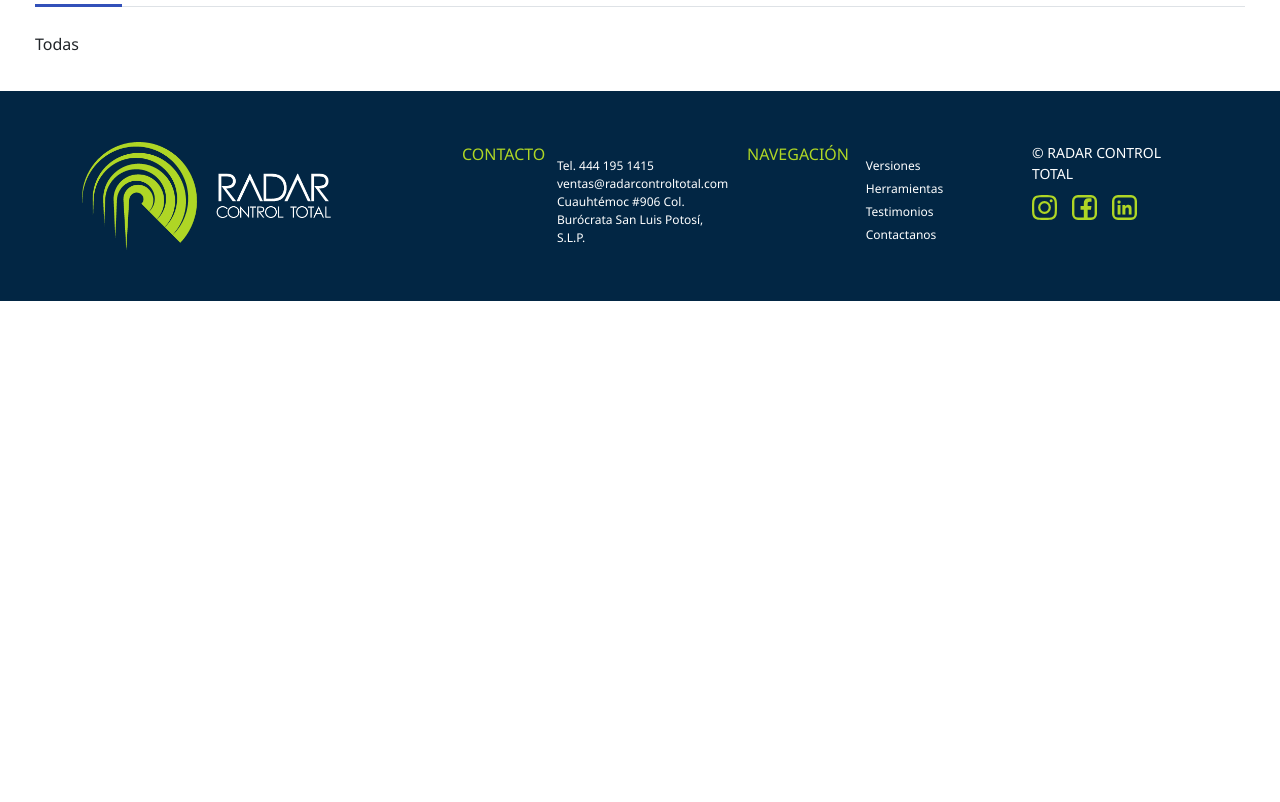
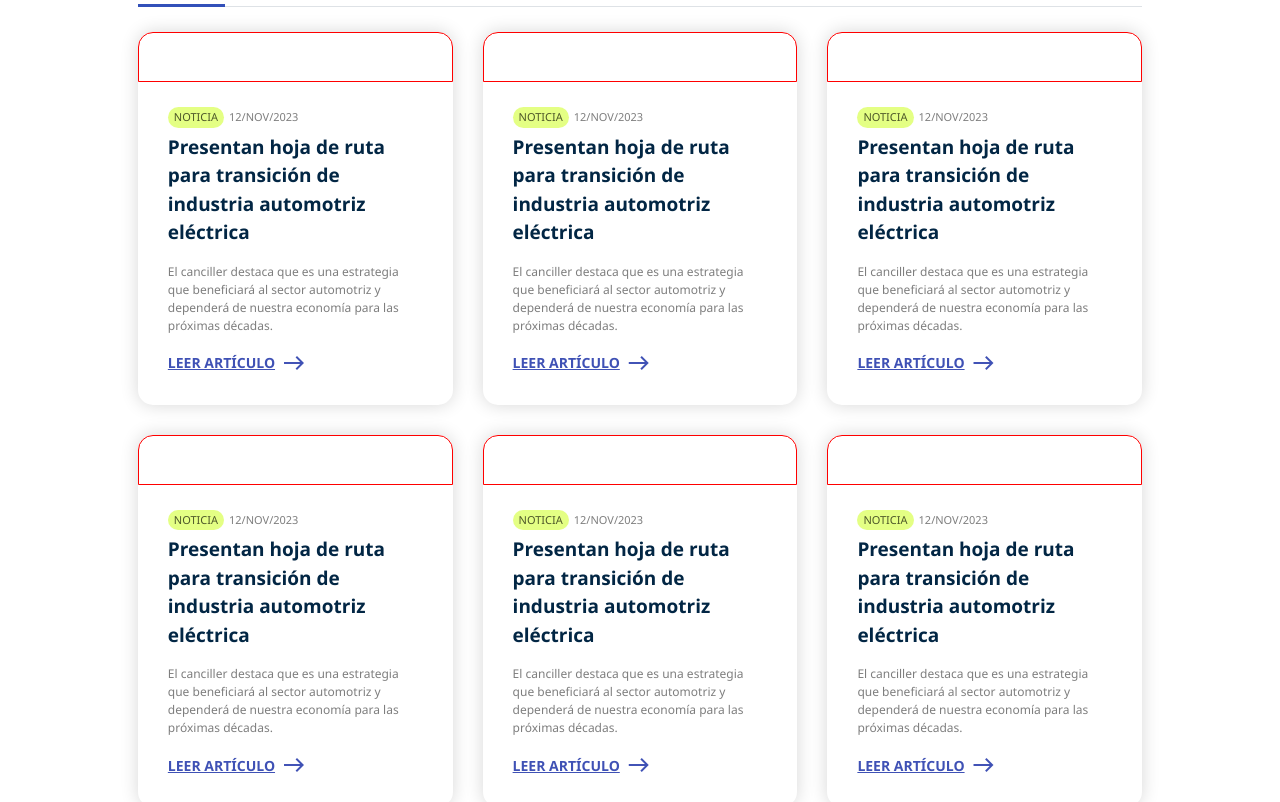
Before and after one commit to SmearyQuill/my-first-static-web-app, an Angular app: page /blog in a window 1280 px wide. Shown: the part 660-1462 px from the top of the page. Before the commit the page ends 961 px from the top, so only its background shows below. Built offline with nearby package versions, Linux system fonts and the light colour scheme.

Commit message:
Diseño de tarjeta de post y grid.

```diff
--- a/package.json
+++ b/package.json
@@ -33,6 +33,7 @@
     "express": "^4.15.2",
     "jquery": "^3.6.0",
     "localstorage-polyfill": "^1.0.1",
+    "material-icons": "^1.13.6",
     "ng-recaptcha": "^9.0.0",
     "popper.js": "^1.16.1",
     "rxjs": "~7.5.0",
--- a/src/app/blog/blog.module.ts
+++ b/src/app/blog/blog.module.ts
@@ -6,6 +6,7 @@ import { IndexComponent } from './index/index.component';
 import { HeroComponent } from './hero/hero.component';
 import { PostListComponent } from './post-list/post-list.component';
 import { PostCardComponent } from './post-card/post-card.component';
+import { PostGridComponent } from './post-grid/post-grid.component';
 
 
 @NgModule({
@@ -13,7 +14,8 @@ import { PostCardComponent } from './post-card/post-card.component';
     IndexComponent,
     HeroComponent,
     PostListComponent,
-    PostCardComponent
+    PostCardComponent,
+    PostGridComponent
   ],
   imports: [
     CommonModule,
--- a/src/app/blog/post-card/post-card.component.css
+++ b/src/app/blog/post-card/post-card.component.css
@@ -0,0 +1,80 @@
+.post-card {
+    background: #FFFFFF 0% 0% no-repeat padding-box;
+    box-shadow: 0px 0px 18px #00000029;
+    border-radius: 15px;
+    min-height: 300px;
+    padding: 30px;
+    display: flex;
+    flex-direction: column;
+}
+
+.img-container {
+    min-height: 50px;
+    border: 1px solid red;
+    border-top-left-radius: 15px;
+    border-top-right-radius: 15px;
+    margin: -30px -30px 25px -30px;
+}
+
+.card-content {
+    flex-grow: 1;
+}
+
+.metadata{
+    display: flex;
+    align-items: center;
+    margin-bottom: 5px;
+}
+
+.category-badge {
+    text-transform: uppercase;
+    font-size: 11px;
+    border-radius: 15px;
+    padding: 2px 6px;
+    width: fit-content;
+    margin-right: 5px;
+}
+
+.category-badge.blog {
+    background-color: #E4FF84;
+    color: #4D5729;
+}
+
+.category-badge.news {
+    background-color: #8D9EFF;
+    color: #FFFFFF;
+}
+
+span.date{
+    color: #7E7E7E;
+    font-size: 11px;
+    text-transform: uppercase;
+}
+
+.title {
+    color: #022644;
+    font-size: 19px;
+    font-weight: 700;
+    text-align: left;
+}
+
+.description {
+    color: #7E7E7E;
+    font-size: 12px;
+}
+
+.button {
+    color: #3F51B5;
+    font-size: 14px;
+    text-decoration: none;
+    cursor: pointer;
+    display: flex;
+    align-items: center;
+    width: fit-content;
+}
+
+.button>span.text {
+    text-decoration: underline;
+    font-weight: bold;
+    margin-right: 7px;
+}
--- a/src/app/blog/post-card/post-card.component.html
+++ b/src/app/blog/post-card/post-card.component.html
@@ -1 +1,40 @@
-<p>post-card works!</p>
+<div class="post-card">
+    <!-- Imagen -->
+    <div class="img-container">
+
+    </div>
+
+    <div class="card-content">
+        <!-- Categoria y Fecha -->
+        <div class="metadata">
+            <div class="category-badge blog">
+                Noticia
+            </div>
+            <span class="date">
+                12/NOV/2023
+            </span>
+        </div>
+        <!-- Titulo -->
+        <p class="title">
+            Presentan hoja de ruta para transición de industria automotriz eléctrica
+        </p>
+
+        <!-- Descripción corta -->
+        <p class="description">
+            El canciller destaca que es una estrategia que beneficiará al sector automotriz y
+            dependerá de nuestra economía para las próximas décadas.
+        </p>
+    </div>
+
+    <!-- Boton para leer articulo -->
+    <div>
+        <a class="button">
+            <span class="text">
+                LEER ARTÍCULO
+            </span>
+            <span class="material-icons-outlined">
+                east
+            </span>
+        </a>
+    </div>
+</div>
--- a/src/app/blog/post-card/post-card.component.ts
+++ b/src/app/blog/post-card/post-card.component.ts
@@ -1,7 +1,7 @@
 import { Component, OnInit } from '@angular/core';
 
 @Component({
-  selector: 'app-post-card',
+  selector: 'blog-post-card',
   templateUrl: './post-card.component.html',
   styleUrls: ['./post-card.component.css']
 })
--- /dev/null
+++ b/src/app/blog/post-grid/post-grid.component.css
@@ -0,0 +1,18 @@
+.post-grid {
+    display: grid;
+    grid-template-columns: repeat(1, 1fr);
+    gap: 20px;
+}
+
+@media(min-width: 768px) {
+    .post-grid {
+        grid-template-columns: repeat(2, 1fr);
+    }
+}
+
+@media(min-width: 992px) {
+    .post-grid {
+        grid-template-columns: repeat(3, 1fr);
+        gap: 30px;
+    }
+}
--- /dev/null
+++ b/src/app/blog/post-grid/post-grid.component.html
@@ -0,0 +1,11 @@
+<div class="post-grid">
+    <blog-post-card></blog-post-card>
+    <blog-post-card></blog-post-card>
+    <blog-post-card></blog-post-card>
+    <blog-post-card></blog-post-card>
+    <blog-post-card></blog-post-card>
+    <blog-post-card></blog-post-card>
+    <blog-post-card></blog-post-card>
+    <blog-post-card></blog-post-card>
+    <blog-post-card></blog-post-card>
+</div>
--- /dev/null
+++ b/src/app/blog/post-grid/post-grid.component.ts
@@ -0,0 +1,15 @@
+import { Component, OnInit } from '@angular/core';
+
+@Component({
+  selector: 'blog-post-grid',
+  templateUrl: './post-grid.component.html',
+  styleUrls: ['./post-grid.component.css']
+})
+export class PostGridComponent implements OnInit {
+
+  constructor() { }
+
+  ngOnInit(): void {
+  }
+
+}
--- a/src/app/blog/post-list/post-list.component.html
+++ b/src/app/blog/post-list/post-list.component.html
@@ -1,21 +1,31 @@
 <section id="post-grid-section">
+    <div class="row justify-content-center">
+        <div class="col-12 col-sm-11 col-lg-10">
             <ul class="nav nav-tabs" role="tablist">
                 <li class="nav-item" role="presentation">
                     <button class="nav-link active" id="all-tab" data-bs-toggle="tab" data-bs-target="#all-entries"
                         type="button" role="tab" aria-controls="home" aria-selected="true">Todas</button>
                 </li>
                 <li class="nav-item" role="presentation">
-            <button class="nav-link" id="news-tab" data-bs-toggle="tab" data-bs-target="#news-entries" type="button"
-                role="tab" aria-controls="profile" aria-selected="false">Noticias</button>
+                    <button class="nav-link" id="news-tab" data-bs-toggle="tab" data-bs-target="#news-entries"
+                        type="button" role="tab" aria-controls="profile" aria-selected="false">Noticias</button>
                 </li>
                 <li class="nav-item" role="presentation">
-            <button class="nav-link" id="blog-tab" data-bs-toggle="tab" data-bs-target="#blog-entries" type="button"
-                role="tab" aria-controls="contact" aria-selected="false">Blog</button>
+                    <button class="nav-link" id="blog-tab" data-bs-toggle="tab" data-bs-target="#blog-entries"
+                        type="button" role="tab" aria-controls="contact" aria-selected="false">Blog</button>
                 </li>
             </ul>
             <div class="tab-content">
-        <div class="tab-pane fade show active" id="all-entries" role="tabpanel" aria-labelledby="all-tab"> Todas </div>
-        <div class="tab-pane fade" id="news-entries" role="tabpanel" aria-labelledby="news-tab"> Noticias </div>
-        <div class="tab-pane fade" id="blog-entries" role="tabpanel" aria-labelledby="blog-tab"> Blog </div>
+                <div class="tab-pane fade show active" id="all-entries" role="tabpanel" aria-labelledby="all-tab">
+                    <blog-post-grid></blog-post-grid>
+                </div>
+                <div class="tab-pane fade" id="news-entries" role="tabpanel" aria-labelledby="news-tab">
+                    <blog-post-grid></blog-post-grid>
+                </div>
+                <div class="tab-pane fade" id="blog-entries" role="tabpanel" aria-labelledby="blog-tab">
+                    <blog-post-grid></blog-post-grid>
+                </div>
+            </div>
+        </div>
     </div>
 </section>
--- a/src/styles.css
+++ b/src/styles.css
@@ -1,6 +1,8 @@
 /* You can add global styles to this file, and also import other style files */
 @import url("https://fonts.googleapis.com/css?family=Montserrat:500,700");
 @import url("https://fonts.googleapis.com/css2?family=Poppins");
+@import 'material-icons/iconfont/material-icons.css';
+
 html, body{
     height: 100%;
     width: 100%;
```
Also changed, not shown: 2 other files (tests, documents, lock files or other folders). Lines whose indentation alone changed are shown as unchanged.
